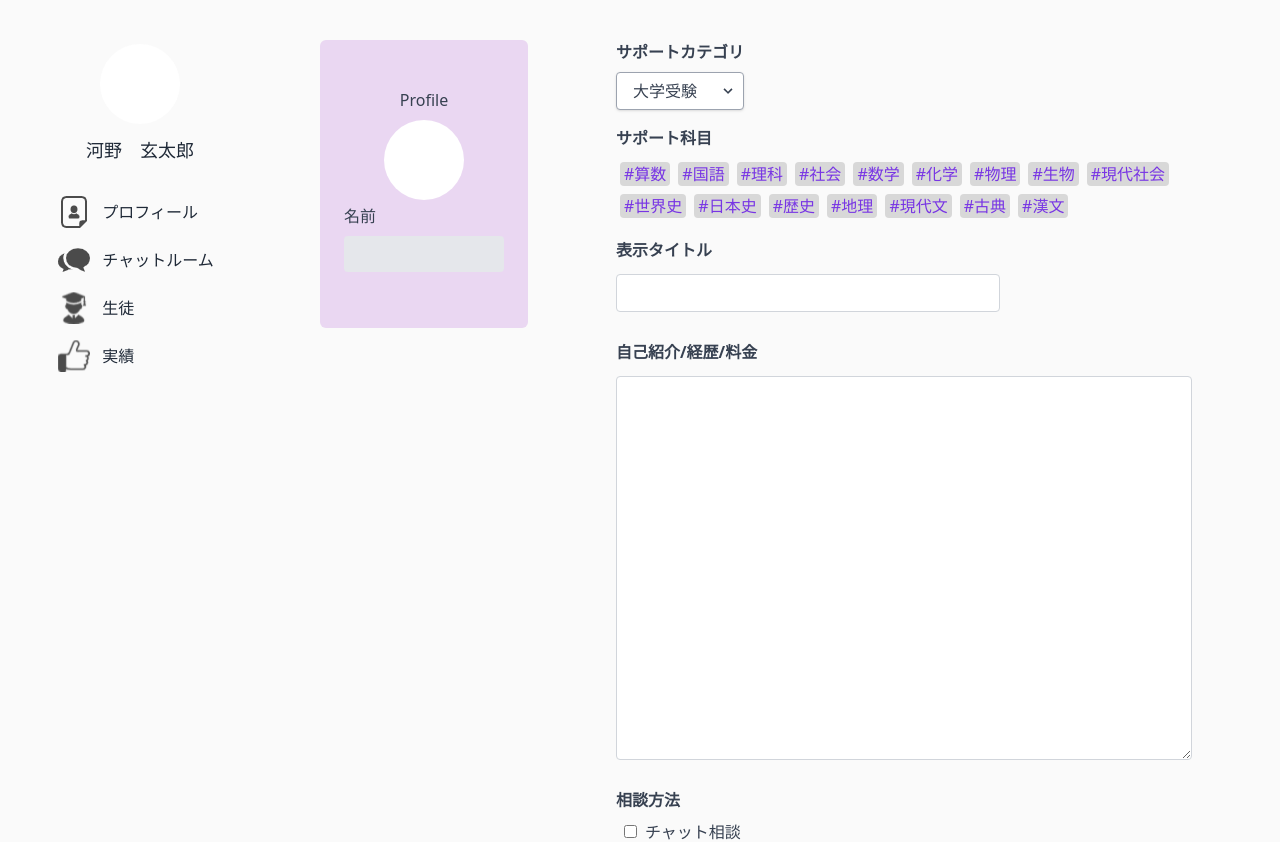
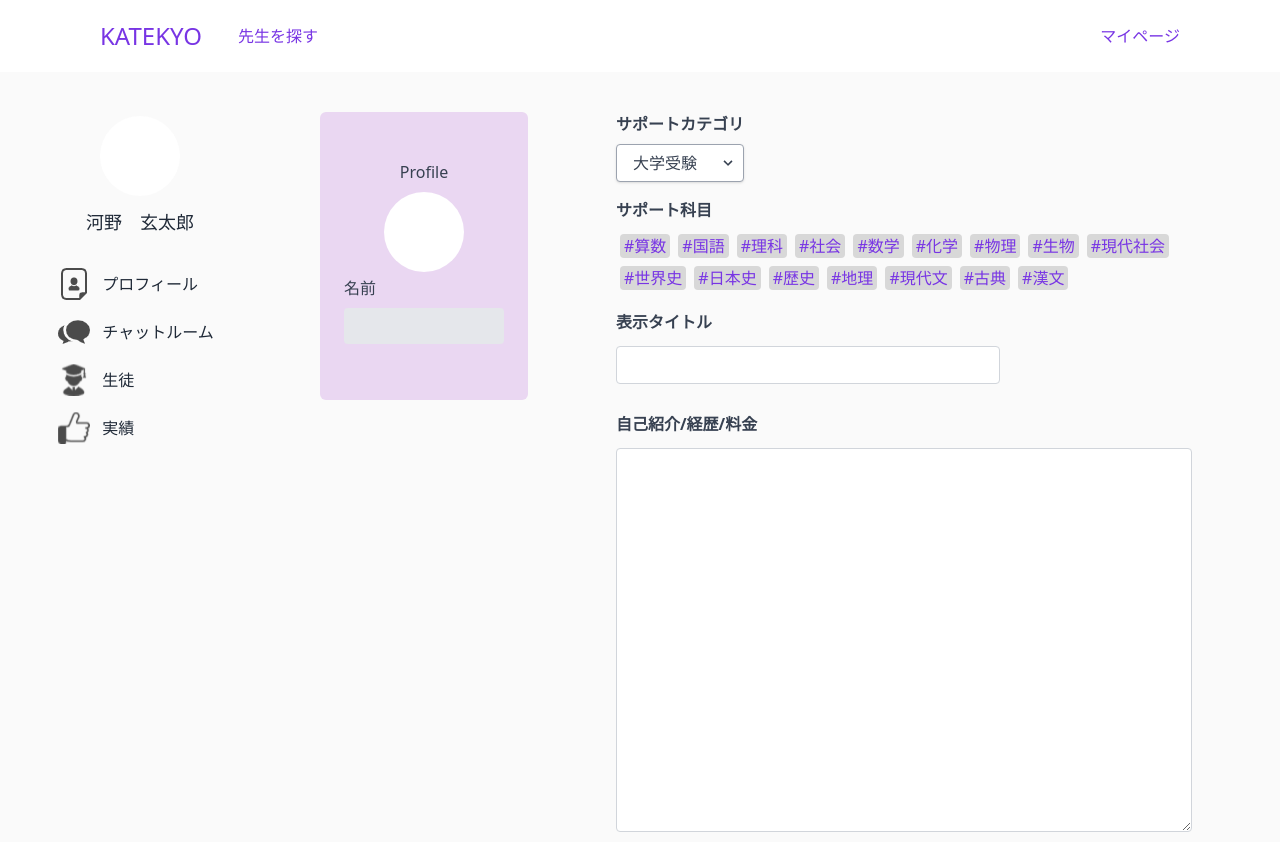
Before and after one commit to iamyabui/katekyo, a Next.js app: page /myselfTeacherEdit in a window 1280 px wide. Shown: the top 842 px of the page. Built offline with nearby package versions, Linux system fonts and the light colour scheme.

Commit message:
先生プロフィール編集と詳細にheaderを追加

```diff
--- a/pages/myselfStudentDetail.js
+++ b/pages/myselfStudentDetail.js
@@ -11,7 +11,7 @@ export default function TopTeacherDetail() {
         <div className="flex max-w-5xl mx-auto py-10">
           <StudentLeftMenu />
           <StudentProfileDetail />
-          <div className="flex-column mx-10 w-[30rem] text-gray-700">
+          <div className="flex-column mx-10 w-[40rem] bg-white p-8 rounded text-gray-700">
             <p>自己紹介</p>
             <p>
               桜学院の山田です。 部活はバトン部に所属していました。
--- a/pages/myselfTeacherDetail.js
+++ b/pages/myselfTeacherDetail.js
@@ -1,9 +1,12 @@
 import TeacherLeftMenu from "../components/common/teacherLeftMenu";
 import TeacherProfileDetail from "../components/cards/teacherProfileDetail";
 import Edit from "../components/buttons/edit";
+import Header from "../components/common/header";
 
 export default function MyselfTeacherDetail() {
   return (
+    <div>
+      <Header />
       <div className="bg-top-bg h-screen w-screen ">
         <div className="flex max-w-7xl mx-auto py-10">
           <TeacherLeftMenu />
@@ -29,5 +32,6 @@ export default function MyselfTeacherDetail() {
           </div>
         </div>
       </div>
+    </div>
   );
 }
--- a/pages/myselfTeacherEdit.js
+++ b/pages/myselfTeacherEdit.js
@@ -4,9 +4,12 @@ import Category from "../components/pulldown/category";
 import Save from "../components/buttons/save";
 import ConsultMethods from "../components/checkbox/consultMethods";
 import SelectSubjects from "../components/selectButtons/selectSubjects";
+import Header from "../components/common/header";
 
 export default function MyselfTeacherEdit() {
   return (
+    <div>
+      <Header />
       <div className="bg-top-bg w-screen">
         <div className="flex max-w-7xl mx-auto py-10">
           <TeacherLeftMenu />
@@ -99,5 +102,6 @@ export default function MyselfTeacherEdit() {
           </div>
         </div>
       </div>
+    </div>
   );
 }
```
Lines whose indentation alone changed are shown as unchanged.
